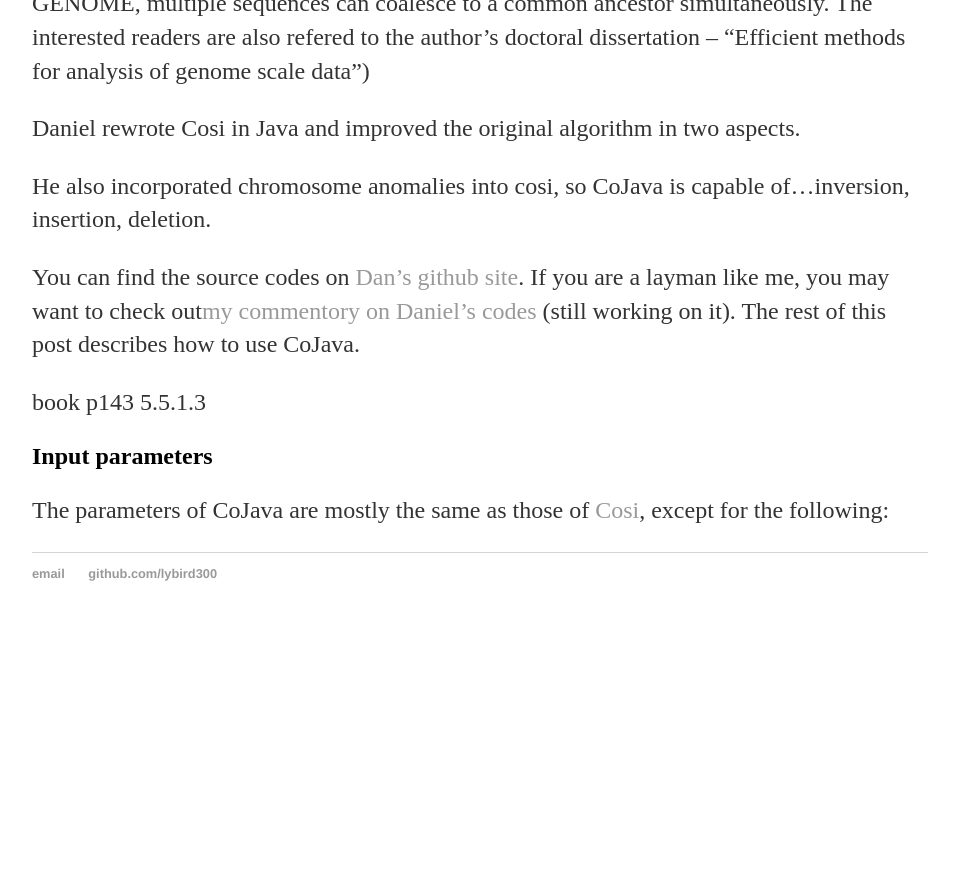
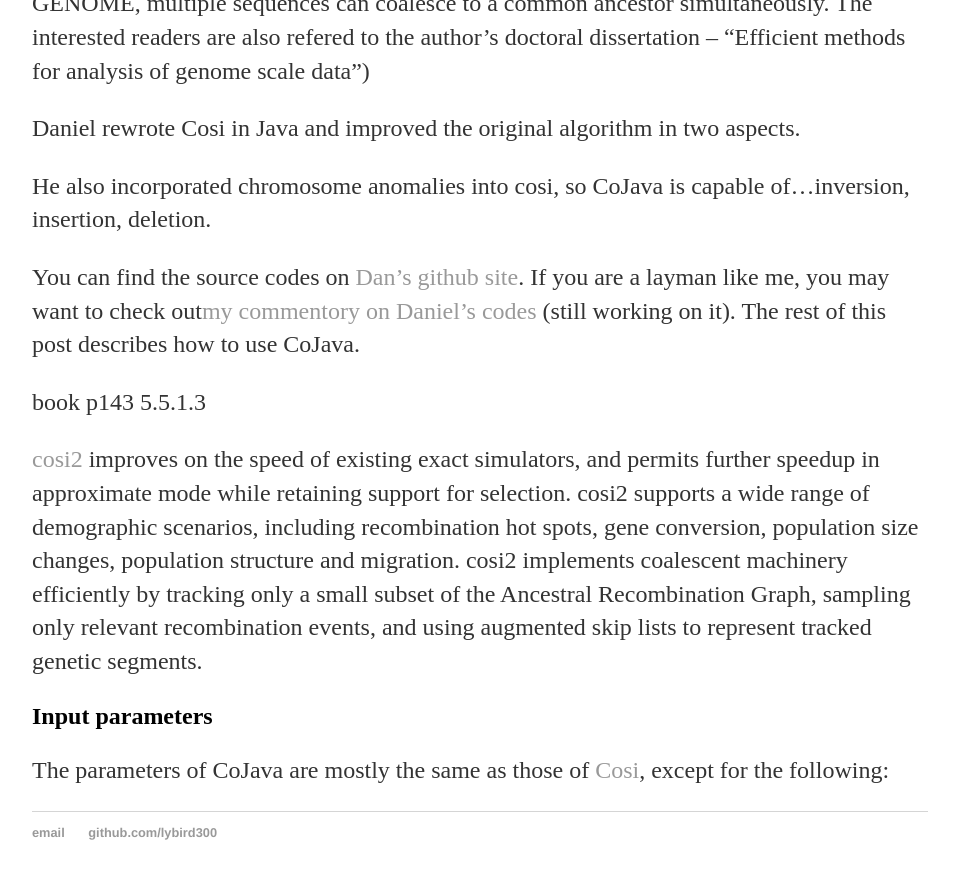
Before and after one commit to lybird300/lybird300.github.io, a Jekyll site: the page built from _posts/2015-04-18-CoJava.md, in a window 1280 px wide and 900 px high, scrolled down 2099 px. Shown: the top 879 px of the window, without its empty margins (160-1119 px from the left). Built offline with Jekyll 4.4.1, drawn with Linux system fonts in a browser that asks for light colours; before the commit the page ends 2740 px from its top, so only the background shows below that.

Commit message:
Update 2015-04-18-CoJava.md

```diff
--- a/_posts/2015-04-18-CoJava.md
+++ b/_posts/2015-04-18-CoJava.md
@@ -34,5 +34,7 @@ You can find the source codes on <a href="https://github.com/dtgillis/Cojava">Da
 
 book p143 5.5.1.3
 
+<a href="http://omictools.com/cosi-s7679.html">cosi2</a> improves on the speed of existing exact simulators, and permits further speedup in approximate mode while retaining support for selection. cosi2 supports a wide range of demographic scenarios, including recombination hot spots, gene conversion, population size changes, population structure and migration. cosi2 implements coalescent machinery efficiently by tracking only a small subset of the Ancestral Recombination Graph, sampling only relevant recombination events, and using augmented skip lists to represent tracked genetic segments.
+
 <h2>Input parameters</h2>
 The parameters of CoJava are mostly the same as those of <a href="http://lybird300.github.io/2015/04/02/cosi-overview.html">Cosi</a>, except for the following:
```
